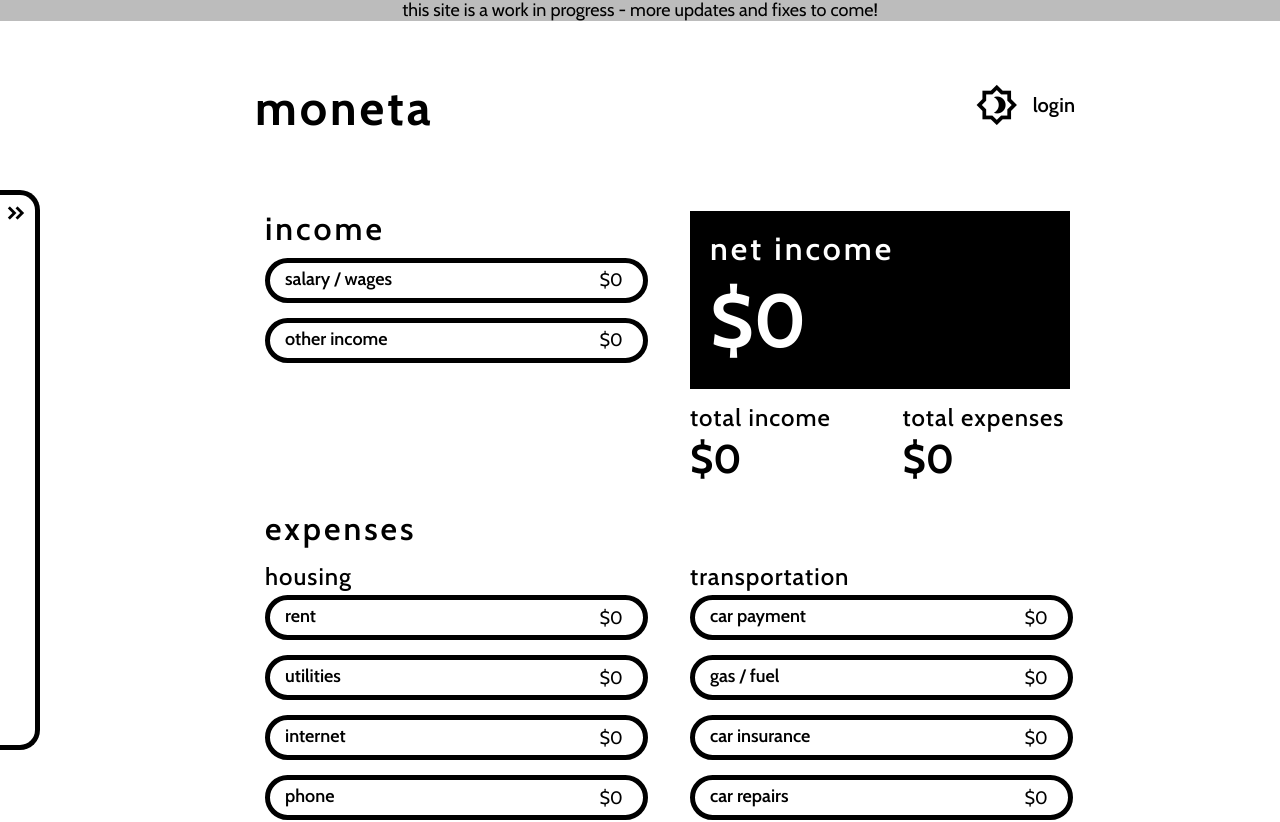
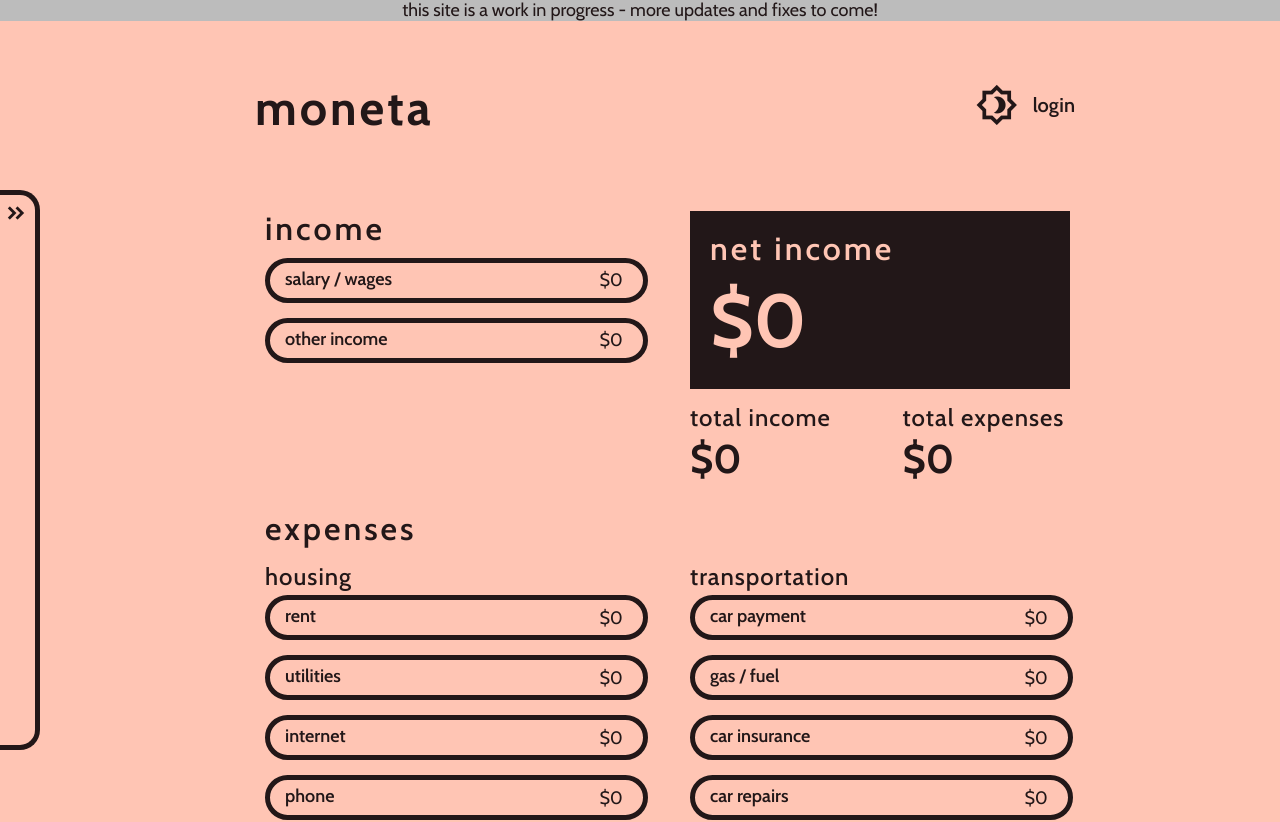
Before and after one commit to frances-m/budget-app, a React (Create React App) app: page / in a window 1280 px wide. Shown: the top 822 px of the page. Built offline with nearby package versions, Linux system fonts and the light colour scheme; no server answers.

Commit message:
update themes

```diff
--- a/src/App.css
+++ b/src/App.css
@@ -1,12 +1,18 @@
 /*** Variables ***/
 body {
-	--main: #000;
-	--secondary: #FFF;
+	--main: #221718;
+	--secondary: #ffc5b4;
+	--hover: #c17c7f;
+	--menu: #fff;
+	--menu-secondary: #000;
 }
 
 body.darkTheme {
-	--main: #f4f4f4;
-	--secondary: #060606;
+	--main: #c17c7f;
+	--secondary: #141315;
+	--hover: #f9aba7;
+	--menu: #000;
+	--menu-secondary: #fff;
 }
 
 /*** TYPOGRAPHY ***/
@@ -201,6 +207,29 @@ header .wrapper {
 	color: var(--main);
 }
 
+.headerBtn:focus,
+.headerBtn:focus-visible {
+	outline: none;
+}
+
+/* .headerThemeBtn > .material-symbols-outlined {
+	font-variation-settings:
+		'FILL' 0,
+		'wght' 500,
+		'GRAD' 200,
+		'opsz' 40;
+
+	transition: .5s;
+} */
+
+.headerThemeBtn.dark > .material-symbols-outlined {
+	font-variation-settings:
+		'FILL' 1,
+		'wght' 500,
+		'GRAD' 200,
+		'opsz' 40;
+}
+
 .headerLoginBtn {
 	padding: 0 0 5px 0;
 	margin-right: 8px;
@@ -229,25 +258,16 @@ header .wrapper {
 	width: 40px;
 }
 
-.headerSaveBtn:focus,
-.headerUserBtn:focus,
-.headerUserBtn:focus-visible {
-	outline: none;
-}
 
 .headerUserBtn {
 	margin-left: 10px;
-}
-
-.headerBtn{
-	color: var(--main);
 }
 
 .headerBtn:hover > .material-symbols-outlined,
 .headerBtn:focus-visible > .material-symbols-outlined
 .headerBtn:hover,
 .headerBtn:focus-visible {
-	color: #f9aba7;
+	color: var(--hover);
 }
 
 header .material-symbols-outlined {
@@ -263,18 +283,18 @@ header .material-symbols-outlined {
 .headerSuccessIcon {
 	position: absolute;
 	top: 1px;
-	left: 4px;
+	left: 6px;
 
 	width: 35px;
 	height: 35px;
 
-	color: #00aa5e;
+	color: var(--hover);
 
 	font-variation-settings:
-	'FILL' 1,
-	'wght' 500,
-	'GRAD' 200,
-	'opsz' 40;
+		'FILL' 1,
+		'wght' 500,
+		'GRAD' 200,
+		'opsz' 40;
 
 	opacity: 0;
 	transition: .5s;
@@ -292,9 +312,9 @@ header .material-symbols-outlined {
 	width: 150px;
 	padding: 10px;
 	border: 1px solid var(--main);
-	border-radius: 5px;
+	border-radius: 3px;
 
-	background-color: var(--secondary);
+	background-color: var(--menu);
 	box-shadow: 1px 4px 10px rgba(0, 0, 0, 0.3);
 
 	opacity: 0;
@@ -308,7 +328,7 @@ header .material-symbols-outlined {
 .headerUserMenu button {
 	font-size: .9rem;
 	text-align: left;
-	color: var(--main);
+	color: var(--menu-secondary);
 }
 
 .headerDelAccountBtn {
--- a/src/App.js
+++ b/src/App.js
@@ -102,6 +102,7 @@ function App() {
         const isDarkMode = localStorage?.getItem("darkMode");
         if(isDarkMode && isDarkMode === 'true'){
             document.querySelector('body').classList.add('darkTheme');
+            document.querySelector('.headerThemeBtn').classList.toggle('dark');
         }
     }, [])
 
--- a/src/components/Header.js
+++ b/src/components/Header.js
@@ -81,12 +81,8 @@ const Header = ({ toggleLoginPage, isLoggedIn, logout, user, income, expenses, e
     }
 
     const toggleDarkMode = () => {
-        const headerBtnEls = document.querySelectorAll('.headerBtn');
-        headerBtnEls.forEach(btn => {
-            btn.classList.toggle('dark');
-        })
-
         document.querySelector('body').classList.toggle('darkTheme');
+        document.querySelector('.headerThemeBtn').classList.toggle('dark');
 
         const storedTheme = localStorage?.getItem('darkMode');
         if(storedTheme && storedTheme === 'false'){
```
